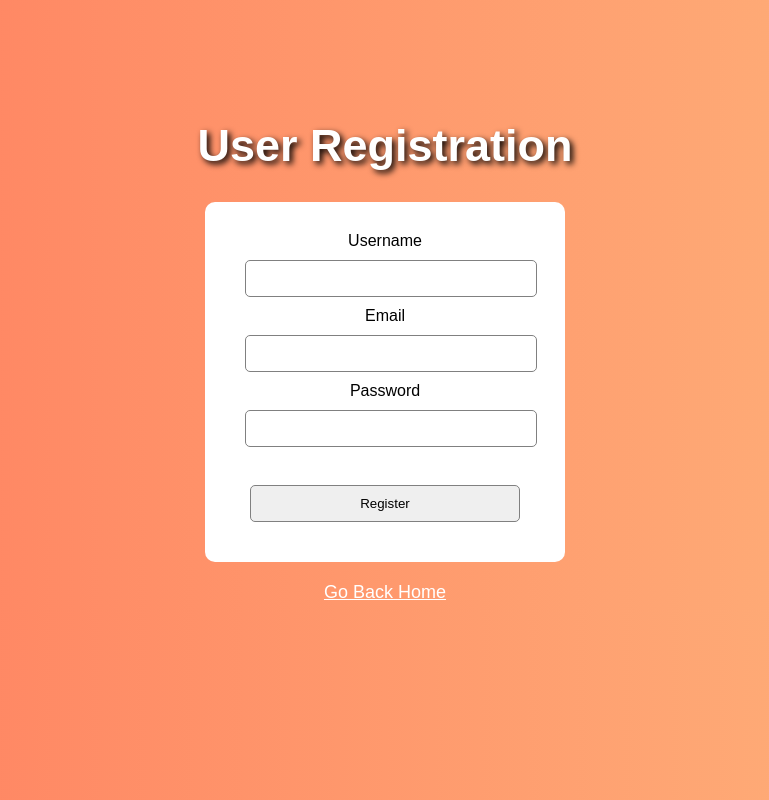
After one commit to YUVI00111/Blog-Platform, a Flask app: page /register in a window 1280 px wide. The commit adds this page. Shown: the whole page, without its empty margins (255-1024 px from the left). Run offline with Flask 3, Linux system fonts and the light colour scheme.

Commit message:
User Authentication

```diff
--- a/app.py
+++ b/app.py
@@ -1,6 +1,14 @@
 from flask import Flask, render_template
+from forms import RegisterForm
+from models import User, db
+from flask import request
 
 app = Flask(__name__)
+
+app.config['SQLALCHEMY_DATABASE_URI'] = 'sqlite:///blog.db'
+app.config['SECRET_KEY'] = 'mysecretkey'
+
+db.init_app(app)
 
 @app.route('/')
 def home():
@@ -10,5 +18,48 @@ def home():
 def about():
     return render_template("about.html")
 
+@app.route('/register', methods=['GET','POST'])
+def register():
+
+    form = RegisterForm()
+
+    if form.validate_on_submit():
+        existing_user = User.query.filter_by(email=form.email.data).first()
+
+        if existing_user:
+            return "Email already registered. Please login."
+
+        new_user = User(
+            username=form.username.data,
+            email=form.email.data,
+            password=form.password.data
+        )
+
+        db.session.add(new_user)
+        db.session.commit()
+
+        return "User Registered Successfully"
+
+    return render_template("register.html", form=form)
+
+@app.route('/login', methods=['GET','POST'])
+def login():
+
+    if request.method == 'POST':
+
+        email = request.form['email']
+        password = request.form['password']
+
+        user = User.query.filter_by(email=email).first()
+
+        if user and user.password == password:
+            return "Login Successful"
+
+    return render_template("login.html")
+
+@app.route('/logout')
+def logout():
+    return "User Logged Out"
+
 if __name__ == '__main__':
     app.run(debug=True)
--- /dev/null
+++ b/forms.py
@@ -0,0 +1,9 @@
+from flask_wtf import FlaskForm
+from wtforms import StringField, PasswordField, SubmitField
+from wtforms.validators import DataRequired, Email
+
+class RegisterForm(FlaskForm):
+    username = StringField('Username', validators=[DataRequired()])
+    email = StringField('Email', validators=[Email()])
+    password = PasswordField('Password', validators=[DataRequired()])
+    submit = SubmitField('Register')
--- /dev/null
+++ b/templates/register.html
@@ -0,0 +1,84 @@
+<!DOCTYPE html>
+<html>
+<head>
+<title>Register</title>
+
+<style>
+
+body{
+background: linear-gradient(to right,#ff7e5f,#feb47b);
+font-family: Arial, sans-serif;
+text-align:center;
+margin-top:120px;
+}
+
+h1{
+color:white;
+font-size:45px;
+text-shadow:3px 3px 6px black;
+}
+
+form{
+background:white;
+padding:30px;
+border-radius:10px;
+width:300px;
+margin:auto;
+}
+
+input{
+width:90%;
+padding:10px;
+margin:10px;
+border-radius:5px;
+border:1px solid gray;
+}
+
+button{
+padding:10px 20px;
+background:black;
+color:white;
+border:none;
+border-radius:5px;
+}
+
+button:hover{
+background:red;
+}
+
+a{
+display:block;
+margin-top:20px;
+color:white;
+font-size:18px;
+}
+
+</style>
+
+</head>
+
+<body>
+
+<h1>User Registration</h1>
+
+<form method="POST">
+
+{{ form.hidden_tag() }}
+
+{{ form.username.label }}<br>
+{{ form.username() }}<br>
+
+{{ form.email.label }}<br>
+{{ form.email() }}<br>
+
+{{ form.password.label }}<br>
+{{ form.password() }}<br><br>
+
+{{ form.submit() }}
+
+</form>
+
+<a href="/">Go Back Home</a>
+
+</body>
+</html>
```
Also changed, not shown: models.py (added, +9 -0 lines), templates/index.html (+7 -0 lines), templates/login.html (added, +79 -0 lines), instance/blog.db (added).
